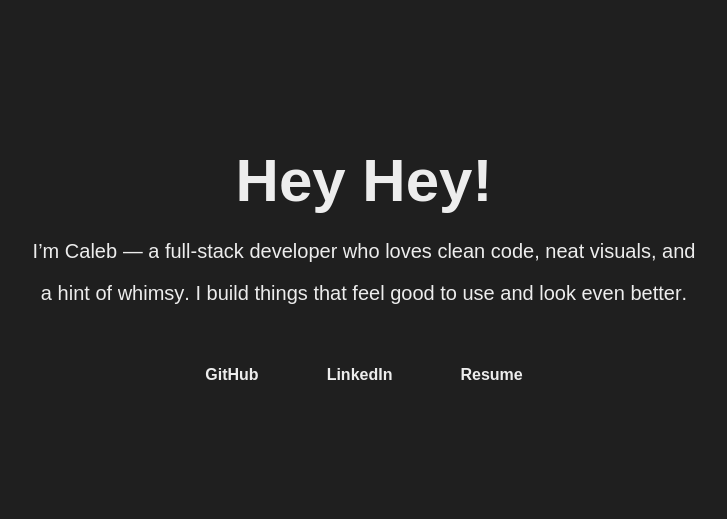
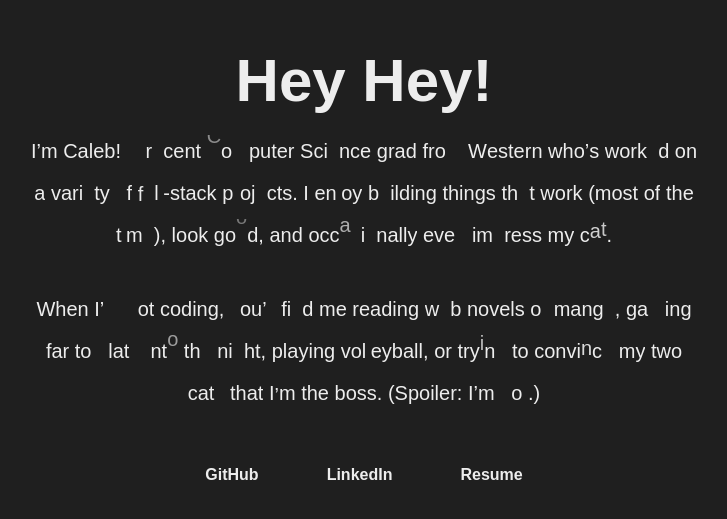
Before and after one commit to junoocha/junoocha.github.io, a Next.js app: page / in a window 1280 px wide. Shown: the part 125-644 px from the top of the page, without its empty margins (276-1003 px from the left). Built offline with nearby package versions, Linux system fonts and the light colour scheme.

Commit message:
actual text for whoami

```diff
--- a/src/app/components/who-am-i.tsx
+++ b/src/app/components/who-am-i.tsx
@@ -52,7 +52,7 @@ export default function WhoAmI() {
     // Create timeline animation
     const tl = createTimeline({
       loop: false,
-      defaults: { easing: "inOut(3)", duration: 200 },
+      defaults: { easing: "inOut(3)", duration: 150 },
     });
 
     // Animate INTO place
@@ -63,7 +63,7 @@ export default function WhoAmI() {
         translateY: ["100%", "0%"], // move up/down into view
         opacity: [0, 1],
       },
-      stagger(125)
+      stagger(35)
     ).add(
       chars,
       {
@@ -92,9 +92,14 @@ export default function WhoAmI() {
         ref={textRef}
         className="text-lg sm:text-xl text-fg/90 max-w-2xl leading-relaxed mb-8"
       >
-        I’m Caleb — a full-stack developer who loves clean code, neat visuals,
-        and a hint of whimsy. I build things that feel good to use and look even
-        better.
+        I’m Caleb! A recent Computer Science grad from Western who’s worked on a
+        variety of full-stack projects. I enjoy building things that work (most
+        of the time), look good, and occasionally even impress my cat.
+        <br />
+        <br />
+        When I’m not coding, you’ll find me reading web novels or manga, gaming
+        far too late into the night, playing volleyball, or trying to convince
+        my two cats that I’m the boss. (Spoiler: I’m not.)
       </p>
 
       <div className="flex flex-wrap justify-center gap-5">
```
